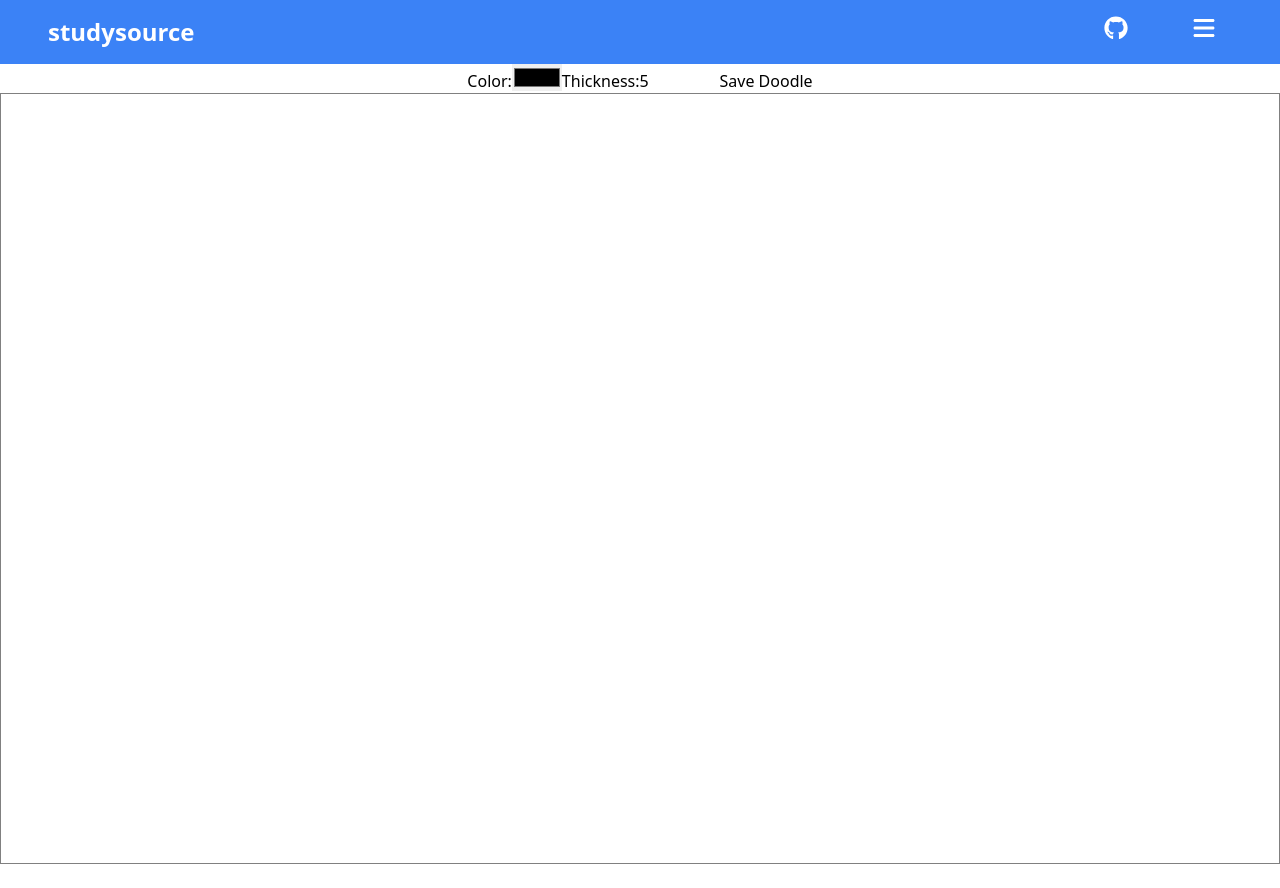
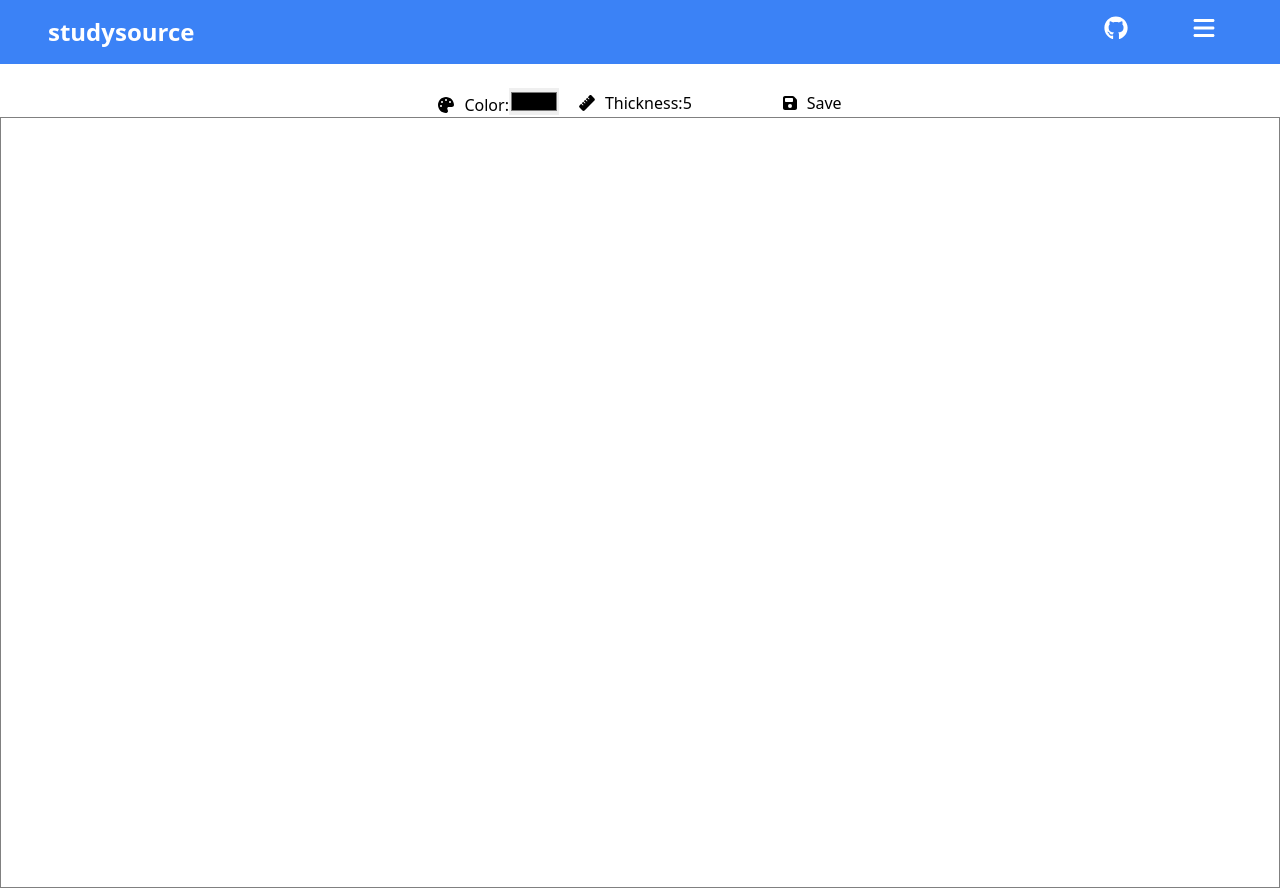
Before and after one commit to OctoTechHub/studysource, a React (Vite) app: page /Canvas in a window 1280 px wide. Before the commit the page ends 864 px from the top, so only its background shows below. Built offline with nearby package versions, Linux system fonts and the light colour scheme.

Commit message:
canvas working

```diff
--- a/src/components/DoodlePage.tsx
+++ b/src/components/DoodlePage.tsx
@@ -1,3 +1,6 @@
+import { faRuler, faSave } from '@fortawesome/free-solid-svg-icons';
+import { faPalette } from '@fortawesome/free-solid-svg-icons/faPalette';
+import { FontAwesomeIcon } from '@fortawesome/react-fontawesome';
 import React, { useState, useRef, useEffect } from 'react';
 
 interface Point {
@@ -9,7 +12,7 @@ interface DoodlePageProps {
   onSave: (doodle: string) => void;
 }
 
-const DoodlePage: React.FC<DoodlePageProps> = ({ onSave }) => {
+const DoodlePage: React.FC<DoodlePageProps> = ({ }) => {
   const canvasRef = useRef<HTMLCanvasElement>(null);
   const [drawing, setDrawing] = useState(false);
   const [lines, setLines] = useState<Point[][]>([]);
@@ -23,6 +26,8 @@ const DoodlePage: React.FC<DoodlePageProps> = ({ onSave }) => {
       if (ctx) {
         ctx.lineJoin = 'round';
         ctx.lineCap = 'round';
+        ctx.fillStyle = '#FFFFFF';
+        ctx.fillRect(0, 0, canvas.width, canvas.height);
       }
     }
   }, []);
@@ -73,7 +78,10 @@ const DoodlePage: React.FC<DoodlePageProps> = ({ onSave }) => {
     const ctx = canvas.getContext('2d');
     if (!ctx) return;
 
-    ctx.clearRect(0, 0, canvas.width, canvas.height); // Clear the canvas before drawing
+    ctx.clearRect(0, 0, canvas.width, canvas.height);
+
+    ctx.fillStyle = '#FFFFFF';
+    ctx.fillRect(0, 0, canvas.width, canvas.height);
 
     ctx.strokeStyle = color;
     ctx.lineWidth = thickness;
@@ -122,7 +130,11 @@ const DoodlePage: React.FC<DoodlePageProps> = ({ onSave }) => {
   const handleSave = () => {
     const canvas = canvasRef.current;
     if (canvas) {
-      onSave(canvas.toDataURL());
+      const dataURL = canvas.toDataURL('image/png');
+      const a = document.createElement('a');
+      a.href = dataURL;
+      a.download = 'doodle.png';
+      a.click();
     }
   };
 
@@ -135,13 +147,17 @@ const DoodlePage: React.FC<DoodlePageProps> = ({ onSave }) => {
   };
 
   return (
+    <>
+    <br></br>
     <div style={{ width: '100%', height: '100vh', display: 'flex', flexDirection: 'column', alignItems: 'center', justifyContent: 'center' }}>
-      <div>
-        <label>
+      <div style={{ display: 'flex', alignItems: 'center', justifyContent: 'pace-between' }}>
+        <label style={{ marginRight: 20 }}>
+          <FontAwesomeIcon icon={faPalette} style={{ marginRight: 10 }} />
           Color:
           <input type="color" value={color} onChange={handleColorChange} />
         </label>
-        <label>
+        <label style={{ marginRight: 20 }}>
+          <FontAwesomeIcon icon={faRuler} style={{ marginRight: 10 }} />
           Thickness:
           <input
             type="number"
@@ -151,7 +167,10 @@ const DoodlePage: React.FC<DoodlePageProps> = ({ onSave }) => {
             max={20}
           />
         </label>
-        <button onClick={handleSave}>Save Doodle</button>
+        <button onClick={handleSave}>
+          <FontAwesomeIcon icon={faSave} style={{ marginRight: 10 }} />
+          Save
+        </button>
       </div>
       <canvas
         ref={canvasRef}
@@ -166,7 +185,7 @@ const DoodlePage: React.FC<DoodlePageProps> = ({ onSave }) => {
         style={{ border: '1px solid gray', width: '100%', height: '100%' }}
       />
     </div>
+    </>
   );
-};
-
-export default DoodlePage;
+}
+  export default DoodlePage;
--- a/src/components/Nav.tsx
+++ b/src/components/Nav.tsx
@@ -5,6 +5,8 @@ import { faBars, faTimes } from "@fortawesome/free-solid-svg-icons";
 import { faUsers } from "@fortawesome/free-solid-svg-icons/faUsers";
 import { faFileAlt } from "@fortawesome/free-solid-svg-icons/faFileAlt";
 import { faGithub } from "@fortawesome/free-brands-svg-icons";
+import { faPalette } from "@fortawesome/free-solid-svg-icons/faPalette"; // Add this line
+
 export default function Nav() {
   const [isOpen, setIsOpen] = useState(false);
 
@@ -29,14 +31,14 @@ export default function Nav() {
                 className="text-white mr-4"
               >
                 <FontAwesomeIcon icon={faGithub} className="h-6 w-6" />
-        </a>
+              </a>
             </div>
             <div>
               <button
                 className="text-white focus:outline-none"
                 onClick={() => setIsOpen(!isOpen)}
               >
-                {isOpen ? (
+                {isOpen? (
                   <FontAwesomeIcon icon={faTimes} className="h-6 w-6" />
                 ) : (
                   <FontAwesomeIcon icon={faBars} className="h-6 w-6" />
@@ -52,6 +54,10 @@ export default function Nav() {
                 <FontAwesomeIcon icon={faFileAlt} className="mr-2" />
                 Placement Notes
               </Link>
+              <Link to="/canvas" className="text-white mb-2 flex items-center">
+                <FontAwesomeIcon icon={faPalette} className="mr-2" />
+                Canvas
+              </Link>
               <Link to="/Contributors" className="text-white mb-2 flex items-center">
                 <FontAwesomeIcon icon={faUsers} className="mr-2" />
                 Community
```
